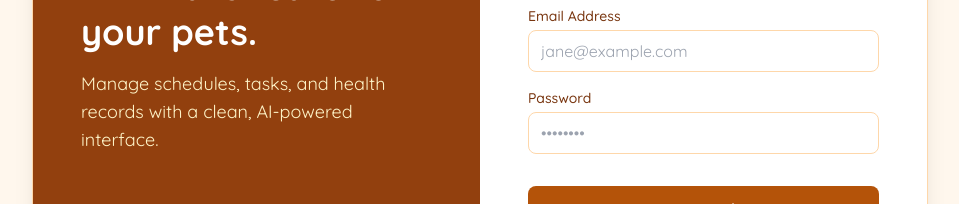
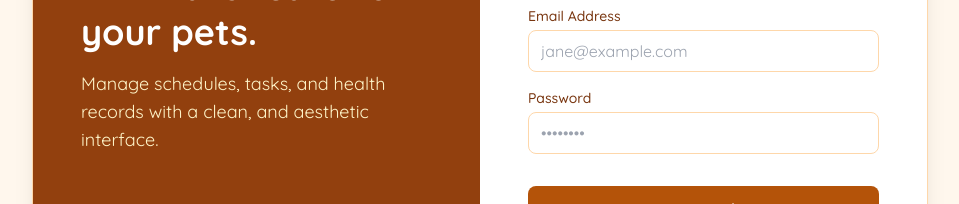
Before and after one commit to ShhhMaria/Mofu2, a React (Vite) app: page / in a window 1280 px wide. Shown: the part 257-461 px from the top of the page, without its empty margins (160-1119 px from the left). Built offline with nearby package versions, Linux system fonts and the light colour scheme; no server answers.

Commit message:
second commit

```diff
--- a/views/Login.tsx
+++ b/views/Login.tsx
@@ -99,7 +99,7 @@ export default function Login({ onLogin }: LoginProps) {
               Minimalist care for your pets.
             </h1>
             <p className="text-amber-100 text-lg">
-              Manage schedules, tasks, and health records with a clean, AI-powered interface.
+              Manage schedules, tasks, and health records with a clean, and aesthetic interface.
             </p>
           </div>
 
```
Also changed, not shown: 2 other files (tests, documents, lock files or other folders).
